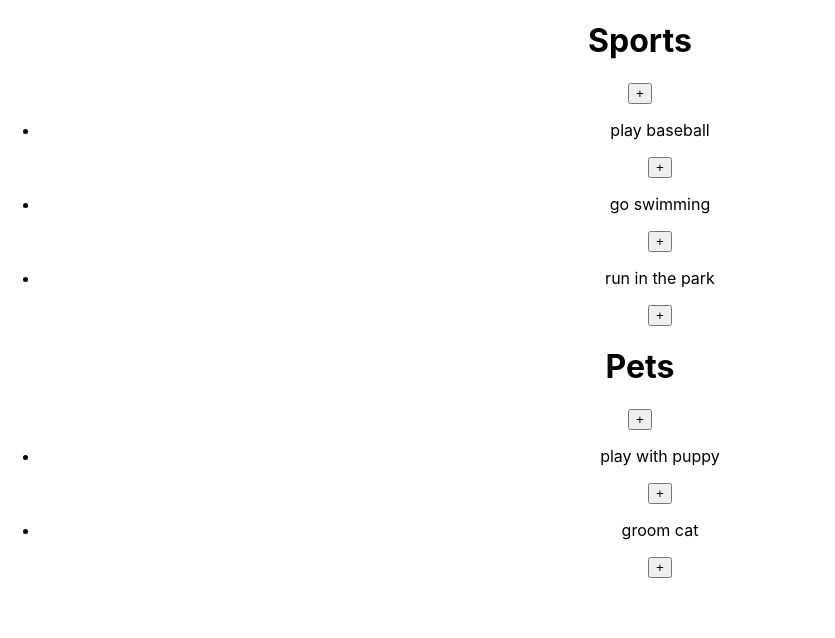
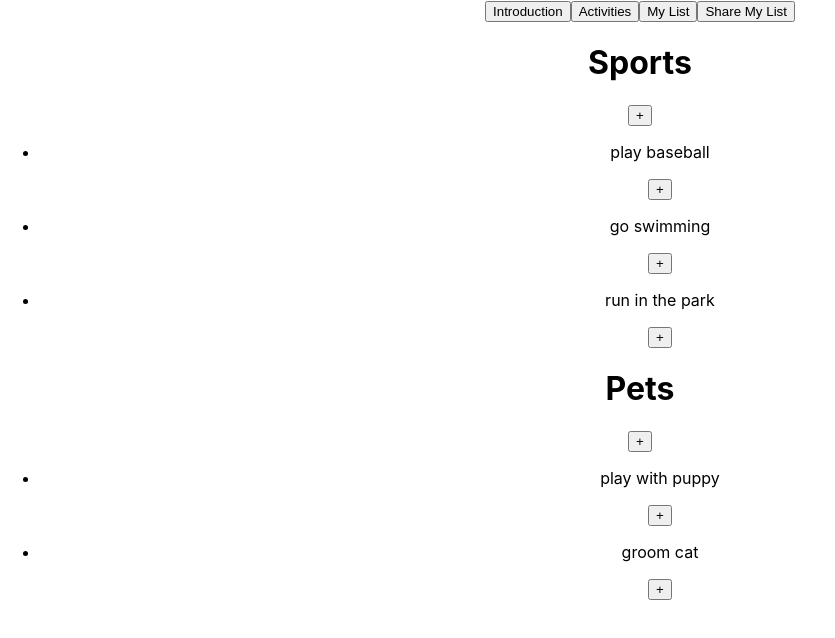
Before and after one commit to meowcodes/hmh-19-a-little-help-from, a React (Create React App) app: page / in a window 1280 px wide. Shown: the top 638 px of the page, without its empty margins (0-835 px from the left). Built offline with nearby package versions, Linux system fonts and the light colour scheme.

Commit message:
add navbar

```diff
--- a/src/AddEditForm.js
+++ b/src/AddEditForm.js
@@ -23,7 +23,6 @@ class AddEditForm extends Component {
     }
 
     handleChange(evt) {
-        console.log(evt.target.value);
         this.setState({
             editedText: evt.target.value
         });
--- a/src/App.js
+++ b/src/App.js
@@ -45,16 +45,35 @@ class App extends Component {
 
     addToMyList(id, editedText) {
         let newList = this.state.myList[0] ? this.state.myList.map(item => ({...item})) : [];
-        newList.push({ text: editedText })
-        console.log(newList, editedText);
+        newList.push({ text: editedText, id: uuid() })
         this.setState({
             myList: newList
+        });
+    }
+
+    updatePage(page) {
+        this.setState({
+            currPage: page
         });
     }
 
     render() {
         return (
             <div className="App">
+                <div className="App-nav">
+                    <button onClick={ () => this.updatePage("intro") }>
+                        Introduction
+                    </button>
+                    <button onClick={ () => this.updatePage("masterList") }>
+                        Activities
+                    </button>
+                    <button onClick={ () => this.updatePage("myListEdit") }>
+                        My List
+                    </button>
+                    <button onClick={ () => this.updatePage("myListShow") }>
+                        Share My List
+                    </button>
+                </div>
                 {/* { this.state.currPage === "intro" &&
                     <Introduction />
                 } */}
```
